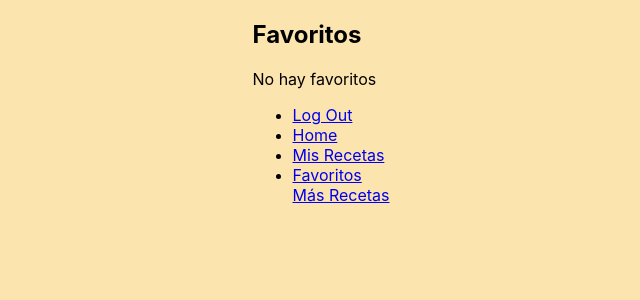
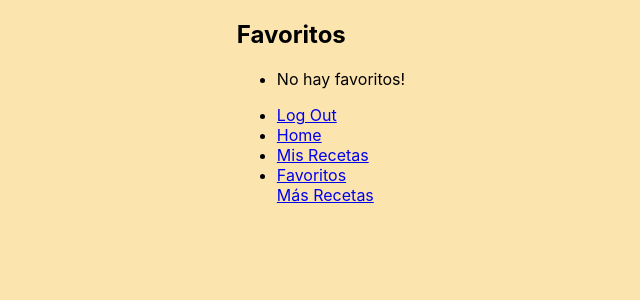
Before and after one commit to 1Yasmin/Proyecto-web-frontend, a React (Create React App) app in the folder recetario/: page /favoritos in a window 1280 px wide. Shown: the top 300 px of the page, without its empty margins (319-959 px from the left). Built offline with nearby package versions, Linux system fonts and the light colour scheme.

Commit message:
favoritelist

```diff
--- a/recetario/src/components/FavoriteList/index.jsx
+++ b/recetario/src/components/FavoriteList/index.jsx
@@ -6,15 +6,12 @@ import * as actions from '../../actions/actionsCreators';
 import Recipe from '../Recipe';
 
 
-const FavoriteList = ({ recipeIds }) => (
-    Recipe.isFavorite ? (
+const FavoriteList = ({ recipeIds, recipes }) => (
     <ul>
-      { recipeIds.map(id => <Recipe key={id} id={id} />) }
-    </ul>) : (
-    <div>
-     No hay favoritos
-      </div>
-    )
+    {
+      recipes.isFavorite ? recipeIds.map(id => <Recipe key={id} id={id} />) : <li> No hay favoritos! </li>
+     }
+    </ul>
 
 );
 
@@ -22,6 +19,7 @@ const FavoriteList = ({ recipeIds }) => (
 export default connect(
   state => ({
     recipeIds: selectors.getRecipeIds(state),
+    recipes: selectors.getRecipes(state),
   }),
   undefined,
 )(FavoriteList);
```
